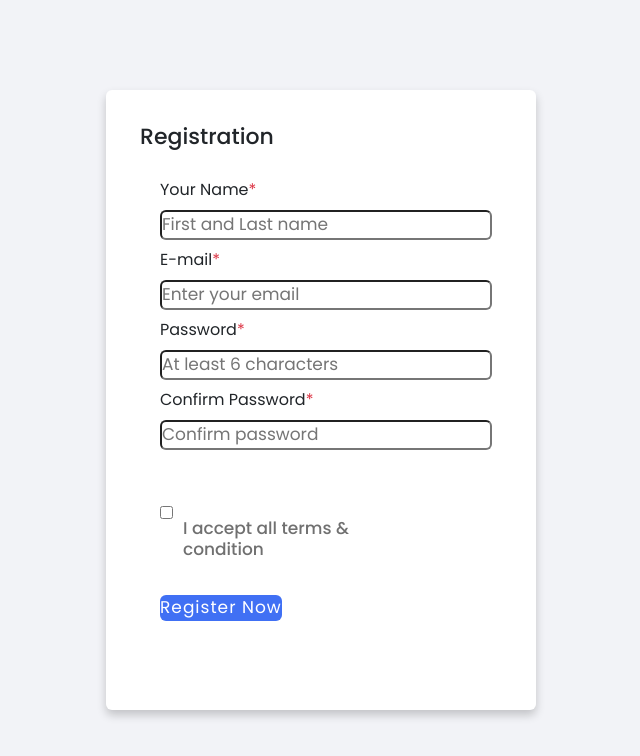
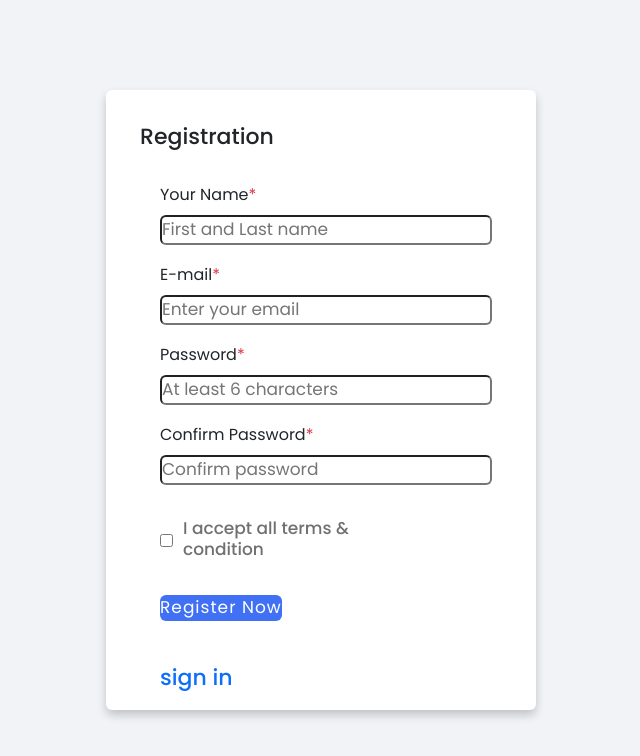
Before and after one commit to AJIMANO2002/front-end-, a React (Create React App) app: page /register in a window 1280 px wide. Shown: the top 756 px of the page, without its empty margins (319-959 px from the left). Built offline with nearby package versions, Linux system fonts and the light colour scheme.

Commit message:
Update register.js

```diff
--- a/src/Homeneed/register.js
+++ b/src/Homeneed/register.js
@@ -1,4 +1,3 @@
-
 import React from "react";
 import './css/register.css';
 import axios from 'axios';
@@ -15,10 +14,10 @@ function Register() {
   const handlesubmit = async (e) => {
     e.preventDefault()
     try {
-      const url = "https://trendzone-backend.onrender.com/register";
+      const url = "http://localhost:5000/register";
       const res = await axios.post(url, user);
       console.log(res);
-      navigate("/login")
+      navigate.push("/login")
 
     } catch {
 
@@ -28,11 +27,11 @@ function Register() {
   return (
     <>
       <div class="wrapper">
-        <h2>Registration</h2>
+        <h2 >Registration</h2>
         <form onSubmit={handlesubmit}>
 
           <div class="input-box">
-            <label>Your Name<span className="text-danger">*</span></label>
+            <label style={{marginTop:"5px"}}>Your Name<span className="text-danger">*</span></label>
             <input type="text"
               name="name"
               onChange={handleChange}
@@ -41,7 +40,7 @@ function Register() {
           </div>
 
           <div class="input-box">
-          <label>E-mail<span className="text-danger">*</span></label>
+            <label style={{marginTop:"15px"}}>E-mail<span className="text-danger">*</span></label>
             <input type="text"
               name="email"
               onChange={handleChange}
@@ -50,7 +49,7 @@ function Register() {
           </div>
 
           <div class="input-box">
-          <label>Password<span className="text-danger">*</span></label>
+            <label  style={{marginTop:"25px"}}>Password<span className="text-danger">*</span></label>
             <input type="password"
               name="password"
               onChange={handleChange}
@@ -58,7 +57,7 @@ function Register() {
               required />
           </div>
           <div class="input-box">
-          <label>Confirm Password<span className="text-danger">*</span></label>
+            <label style={{marginTop:"35px"}}>Confirm Password<span className="text-danger">*</span></label>
             <input type="password"
               name="conformpassword"
               onChange={handleChange}
@@ -66,12 +65,13 @@ function Register() {
               required />
           </div>
           <div class="policy">
-            <input onChange={handleChange} type="checkbox" />
-            <h3>I accept all terms & condition</h3>
+            <input style={{marginTop:"55px"}} onChange={handleChange} type="checkbox" />
+            <h3 >I accept all terms & condition</h3>
           </div>
           <div class="input-box button">
             <input onChange={handleChange} type="Submit" value="Register Now" />
           </div>
+          <h2><a href="./login">sign in</a></h2>
 
         </form>
       </div>
```
